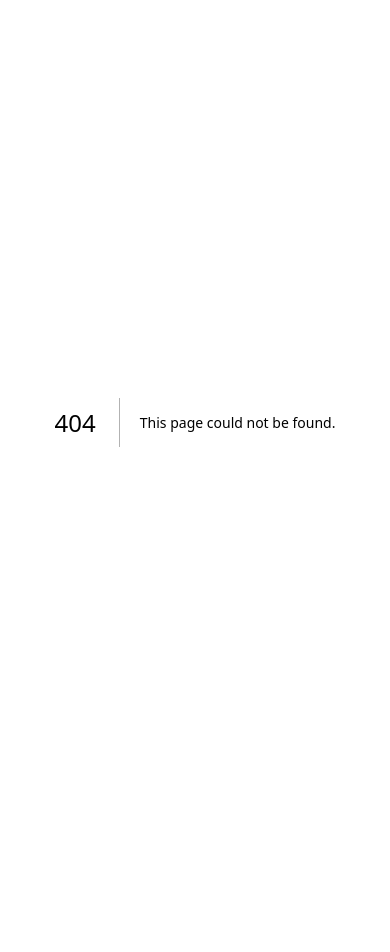
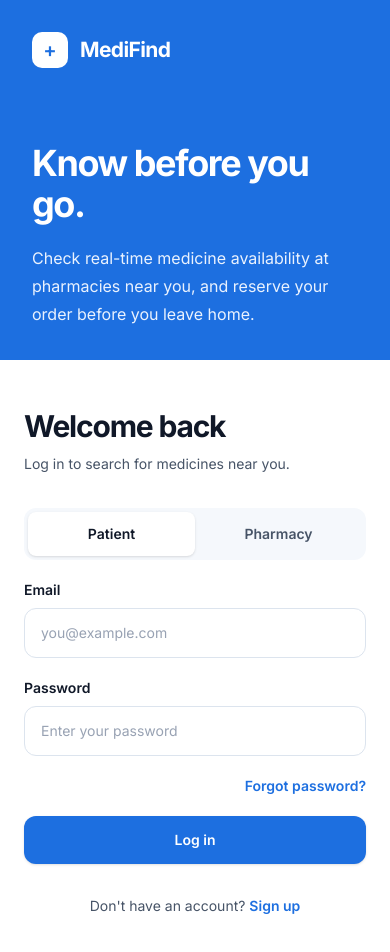
Before and after one commit to fahimcodex/medifind, a Next.js app: page /login in a window 390 px wide. Before the commit this address had no page. Shown: the top 952 px of the page. Before the commit the page ends 844 px from the top, so only its background shows below. Built offline with nearby package versions, Linux system fonts and the light colour scheme.

Commit message:
Add login page and auth navigation
Introduces a responsive login page with patient/pharmacy role selection, reusable branding and form components, and links the landing page navigation to login and signup routes.

```diff
--- /dev/null
+++ b/app/(auth)/login/page.tsx
@@ -0,0 +1,64 @@
+"use client";
+
+import { useState } from "react";
+import Link from "next/link";
+import { BrandPanel } from "@/components/auth/BrandPanel";
+import { RoleToggle } from "@/components/auth/RoleToggle";
+import { TextField } from "@/components/auth/TextField";
+
+type Role = "patient" | "pharmacy";
+
+export default function LoginPage() {
+  const [email, setEmail] = useState("");
+  const [password, setPassword] = useState("");
+  const [role, setRole] = useState<Role>("patient");
+
+  return (
+    <main className="flex min-h-screen flex-col bg-white font-sans text-ink-900 lg:flex-row">
+      <BrandPanel />
+      <section className="flex flex-1 items-center justify-center px-6 py-12 sm:px-10 lg:px-16 lg:py-16">
+        <div className="w-full max-w-[430px]">
+          <div className="mb-8">
+            <h2 className="text-3xl font-bold tracking-[-0.04em] text-ink-900">Welcome back</h2>
+            <p className="mt-2 text-sm leading-6 text-ink-600">Log in to search for medicines near you.</p>
+          </div>
+
+          <form className="space-y-5" onSubmit={(event) => event.preventDefault()}>
+            <RoleToggle value={role} onChange={setRole} />
+            <TextField
+              id="email"
+              label="Email"
+              type="email"
+              value={email}
+              placeholder="you@example.com"
+              onChange={setEmail}
+            />
+            <TextField
+              id="password"
+              label="Password"
+              type="password"
+              value={password}
+              placeholder="Enter your password"
+              onChange={setPassword}
+            />
+            <div className="flex justify-end">
+              <button type="button" className="text-sm font-semibold text-primary-600 hover:text-primary-700">
+                Forgot password?
+              </button>
+            </div>
+            <button type="submit" className="w-full rounded-xl bg-primary-600 px-5 py-3.5 text-sm font-semibold text-white shadow-sm transition-colors hover:bg-primary-700">
+              Log in
+            </button>
+          </form>
+
+          <p className="mt-8 text-center text-sm text-ink-600">
+            Don&apos;t have an account?{" "}
+            <Link href="/signup" className="font-semibold text-primary-600 hover:text-primary-700">
+              Sign up
+            </Link>
+          </p>
+        </div>
+      </section>
+    </main>
+  );
+}
--- /dev/null
+++ b/components/auth/BrandPanel.tsx
@@ -0,0 +1,18 @@
+export function BrandPanel() {
+  return (
+    <aside className="flex min-h-[360px] flex-1 flex-col justify-between bg-primary-600 px-8 py-8 text-white sm:px-12 lg:min-h-screen lg:px-20 lg:py-16">
+      <div className="flex items-center gap-3">
+        <span className="grid size-9 place-items-center rounded-[10px] bg-white text-xl font-semibold text-primary-600">+</span>
+        <span className="text-[21px] font-bold tracking-[-0.03em]">MediFind</span>
+      </div>
+      <div className="max-w-[460px] pt-16 lg:pb-10">
+        <h1 className="text-4xl font-bold leading-[1.12] tracking-[-0.04em] sm:text-5xl">
+          Know before you go.
+        </h1>
+        <p className="mt-5 max-w-[430px] text-base leading-7 text-primary-50">
+          Check real-time medicine availability at pharmacies near you, and reserve your order before you leave home.
+        </p>
+      </div>
+    </aside>
+  );
+}
--- /dev/null
+++ b/components/auth/RoleToggle.tsx
@@ -0,0 +1,35 @@
+type Role = "patient" | "pharmacy";
+
+type RoleToggleProps = {
+  value: Role;
+  onChange: (role: Role) => void;
+};
+
+const roles: Array<{ value: Role; label: string }> = [
+  { value: "patient", label: "Patient" },
+  { value: "pharmacy", label: "Pharmacy" },
+];
+
+export function RoleToggle({ value, onChange }: RoleToggleProps) {
+  return (
+    <div className="grid grid-cols-2 rounded-xl bg-surface p-1" role="group" aria-label="Account type">
+      {roles.map((role) => {
+        const isSelected = role.value === value;
+
+        return (
+          <button
+            key={role.value}
+            type="button"
+            aria-pressed={isSelected}
+            onClick={() => onChange(role.value)}
+            className={`rounded-lg px-4 py-3 text-sm font-semibold transition-colors ${
+              isSelected ? "bg-white text-ink-900 shadow-sm" : "text-ink-600 hover:text-ink-900"
+            }`}
+          >
+            {role.label}
+          </button>
+        );
+      })}
+    </div>
+  );
+}
--- /dev/null
+++ b/components/auth/TextField.tsx
@@ -0,0 +1,32 @@
+type TextFieldProps = {
+  id: string;
+  label: string;
+  type?: "email" | "password" | "text";
+  value: string;
+  placeholder: string;
+  onChange: (value: string) => void;
+};
+
+export function TextField({
+  id,
+  label,
+  type = "text",
+  value,
+  placeholder,
+  onChange,
+}: TextFieldProps) {
+  return (
+    <label htmlFor={id} className="block">
+      <span className="mb-2 block text-sm font-semibold text-ink-900">{label}</span>
+      <input
+        id={id}
+        name={id}
+        type={type}
+        value={value}
+        placeholder={placeholder}
+        onChange={(event) => onChange(event.target.value)}
+        className="w-full rounded-xl border border-line bg-white px-4 py-3.5 text-sm text-ink-900 outline-none transition-colors placeholder:text-ink-400 focus:border-primary-600 focus:ring-2 focus:ring-primary-50"
+      />
+    </label>
+  );
+}
--- a/components/landing/Navbar.tsx
+++ b/components/landing/Navbar.tsx
@@ -1,3 +1,5 @@
+import Link from "next/link";
+
 const links = [
   ["Find Medicine", "#find-medicine"],
   ["Pharmacies", "#pharmacies"],
@@ -9,18 +11,23 @@ export function Navbar() {
   return (
     <header className="border-b border-line bg-white">
       <div className="mx-auto flex h-[88px] max-w-[1200px] items-center justify-between px-6 lg:px-8">
-        <a href="#" className="flex items-center gap-3" aria-label="MediFind home">
+        <Link href="/" className="flex items-center gap-3" aria-label="MediFind home">
           <span className="grid size-9 place-items-center rounded-[10px] bg-primary-600 text-xl font-semibold text-white">+</span>
           <span className="text-[21px] font-bold tracking-[-0.03em]">MediFind</span>
-        </a>
+        </Link>
         <nav className="hidden items-center gap-10 text-[15px] font-medium text-ink-600 lg:flex">
           {links.map(([label, href]) => (
             <a key={href} href={href} className="transition-colors hover:text-primary-600">{label}</a>
           ))}
         </nav>
-        <a href="#find-medicine" className="rounded-lg bg-primary-600 px-5 py-3 text-sm font-semibold text-white shadow-sm transition-colors hover:bg-primary-700">
-          Get started
-        </a>
+        <div className="flex items-center gap-3">
+          <Link href="/login" className="rounded-lg px-4 py-3 text-sm font-semibold text-ink-600 transition-colors hover:bg-primary-50 hover:text-primary-600">
+            Log in
+          </Link>
+          <Link href="/signup" className="rounded-lg bg-primary-600 px-5 py-3 text-sm font-semibold text-white shadow-sm transition-colors hover:bg-primary-700">
+            Sign up
+          </Link>
+        </div>
       </div>
     </header>
   );
```
